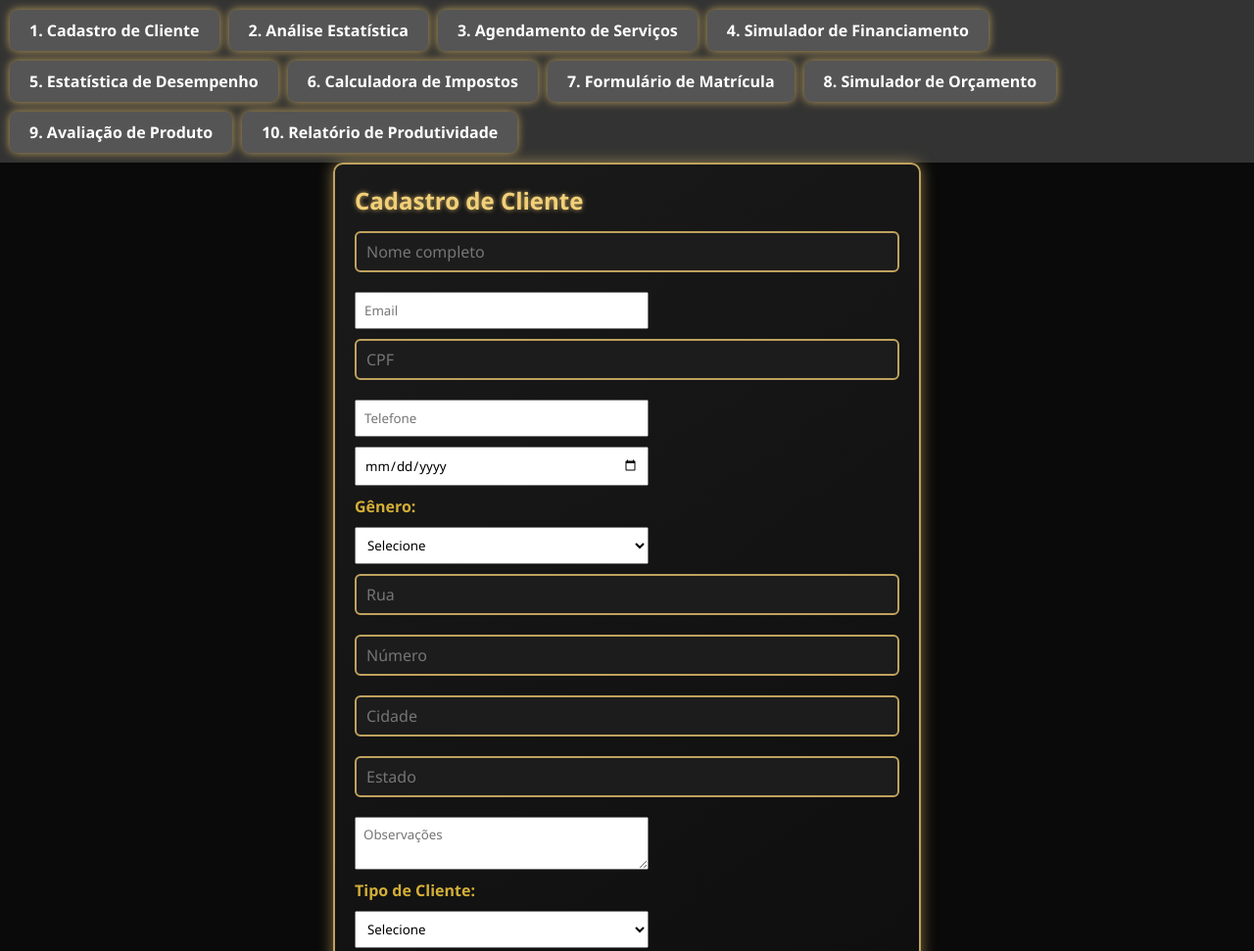
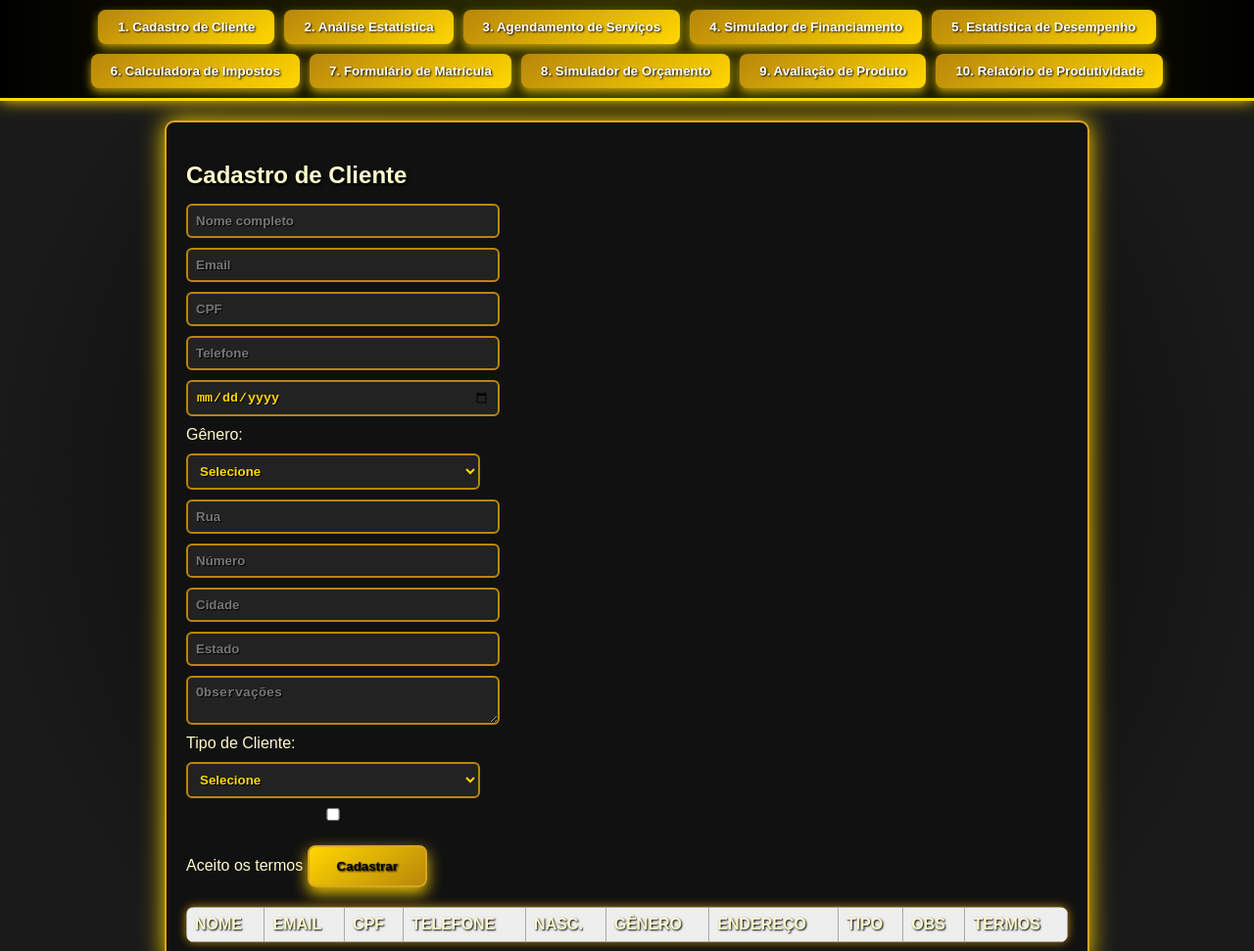
Before and after one commit to eng-pablo-tec/sistema3, a plain HTML site: page index.html in a window 1280 px wide. Shown: the top 971 px of the page at 98% size. Drawn offline with Linux system fonts and the light colour scheme.

Commit message:
Update style.css

```diff
--- a/style.css
+++ b/style.css
@@ -1,108 +1,153 @@
-/* Reset básico */
-* {
-  box-sizing: border-box;
+body {
+  font-family: 'Arial Black', Gadget, sans-serif;
+  background: radial-gradient(circle at center, #000000 0%, #1a1a1a 80%);
+  color: #FFD700; /* dourado */
   margin: 0;
   padding: 0;
-  font-family: 'Segoe UI', Tahoma, Geneva, Verdana, sans-serif;
 }
 
-body {
-  background-color: #0a0a0a; /* Preto bem escuro */
-  color: #e6c27d; /* Dourado suave */
-  padding: 20px;
+header {
+  background: linear-gradient(90deg, #000000, #333300, #000000);
+  padding: 15px 10px;
+  display: flex;
+  flex-wrap: wrap;
+  gap: 10px;
+  justify-content: center;
+  box-shadow: 0 0 15px #FFD700;
+  border-bottom: 3px solid #FFD700;
 }
 
-h2, h3 {
-  color: #f2d078; /* Dourado mais claro */
-  margin-bottom: 15px;
-  text-shadow: 0 0 5px #bfa25e;
-  font-weight: 700;
+header button {
+  background: linear-gradient(145deg, #b8860b, #ffd700);
+  border: 2px solid #daa520;
+  color: #000;
+  font-weight: 900;
+  padding: 12px 24px;
+  cursor: pointer;
+  border-radius: 8px;
+  box-shadow: 0 4px 10px rgba(255, 215, 0, 0.7);
+  transition: all 0.3s ease;
+  text-shadow: 1px 1px 2px #000;
+  min-width: 140px;
+  text-align: center;
+}
+
+header button:hover,
+header button:focus {
+  background: linear-gradient(145deg, #ffd700, #fffacd);
+  color: #333;
+  box-shadow: 0 0 20px #fffacd;
+  transform: scale(1.05);
 }
 
 section {
-  background: linear-gradient(145deg, #1a1a1a, #0d0d0d);
-  border: 2px solid #bfa25e;
+  background: #111111;
+  border: 2px solid #daa520;
   border-radius: 10px;
-  padding: 20px 30px;
-  max-width: 600px;
-  margin: 0 auto 40px auto;
-  box-shadow: 0 0 15px #bfa25eaa;
+  margin: 20px auto;
+  padding: 20px;
+  max-width: 900px;
+  box-shadow: 0 0 25px #ffd700;
+  color: #fffacd;
 }
 
-form label {
-  display: block;
-  margin-bottom: 5px;
-  font-weight: 600;
-  color: #d4af37; /* dourado médio */
+h2 {
+  font-weight: 900;
+  text-shadow: 2px 2px 4px #000000;
+  margin-bottom: 15px;
 }
 
-input[type="text"],
-input[type="month"] {
-  width: 100%;
-  padding: 8px 10px;
-  margin-bottom: 20px;
-  border: 2px solid #bfa25e;
+form input, form select, form textarea {
+  background: #222;
+  border: 2px solid #b8860b;
   border-radius: 6px;
-  background-color: #1c1c1c;
-  color: #f0d88a;
-  font-size: 16px;
+  color: #ffd700;
+  padding: 10px;
+  margin: 10px 0;
+  width: 300px;
+  font-weight: bold;
+  text-shadow: 1px 1px 0 #000;
   transition: border-color 0.3s ease;
 }
 
-input[type="text"]:focus,
-input[type="month"]:focus {
-  border-color: #f2d078;
+form input:focus,
+form select:focus,
+form textarea:focus {
+  border-color: #fffacd;
   outline: none;
-  box-shadow: 0 0 8px #f2d078;
+  box-shadow: 0 0 10px #fffacd;
+  background: #333;
+  color: #fffacd;
 }
 
-button {
-  background-color: #bfa25e;
-  border: none;
-  padding: 12px 25px;
-  color: #0a0a0a;
-  font-weight: 700;
-  font-size: 16px;
+button[type="submit"] {
+  background: linear-gradient(145deg, #ffd700, #b8860b);
+  border: 2px solid #daa520;
+  color: #000;
+  font-weight: 900;
+  padding: 12px 28px;
+  cursor: pointer;
   border-radius: 8px;
-  cursor: pointer;
-  transition: background-color 0.3s ease, color 0.3s ease;
-  box-shadow: 0 0 10px #bfa25e;
+  box-shadow: 0 6px 15px rgba(255, 215, 0, 0.9);
+  transition: all 0.3s ease;
+  margin-top: 15px;
+  text-shadow: 1px 1px 2px #000;
 }
 
-button:hover {
-  background-color: #d4af37;
-  color: #111;
-  box-shadow: 0 0 15px #d4af37;
+button[type="submit"]:hover {
+  background: linear-gradient(145deg, #fffacd, #ffd700);
+  color: #333;
+  box-shadow: 0 0 20px #fffacd;
+  transform: scale(1.05);
 }
 
-#relatorios {
-  margin-top: 15px;
-  color: #e6c27d;
+table {
+  width: 100%;
+  border-collapse: collapse;
+  margin-top: 20px;
+  background: #222;
+  box-shadow: 0 0 10px #b8860b;
+  border-radius: 8px;
+  overflow: hidden;
 }
 
-#relatorios div {
-  background: linear-gradient(90deg, #292929, #1c1c1c);
-  padding: 12px 15px;
-  border-radius: 6px;
-  margin-bottom: 12px;
-  box-shadow: inset 0 0 5px #bfa25e66;
-  transition: background-color 0.3s ease;
+th, td {
+  border: 1px solid #b8860b;
+  padding: 10px;
+  text-align: left;
+  color: #fffacd;
+  font-weight: 700;
+  text-shadow: 1px 1px 2px #000;
 }
 
-#relatorios div:hover {
-  background: linear-gradient(90deg, #3d3a1f, #2e2a12);
-  box-shadow: 0 0 8px #f2d078aa;
+th {
+  background: #444400;
+  text-transform: uppercase;
 }
 
-strong {
-  color: #f2d078;
+#resultadosEstatistica ul {
+  list-style-type: none;
+  padding-left: 0;
 }
 
-@media (max-width: 640px) {
-  section {
-    padding: 15px 20px;
-  }
-  button {
-    width: 100%;
-  }
+#resultadosEstatistica li {
+  padding: 6px 0;
+  font-weight: 700;
+  color: #ffd700;
+  text-shadow: 1px 1px 0 #000;
 }
+
+/* Scrollbar dourado */
+::-webkit-scrollbar {
+  width: 8px;
+}
+
+::-webkit-scrollbar-track {
+  background: #111;
+}
+
+::-webkit-scrollbar-thumb {
+  background: #b8860b;
+  border-radius: 4px;
+  box-shadow: 0 0 5px #ffd700;
+}
```
